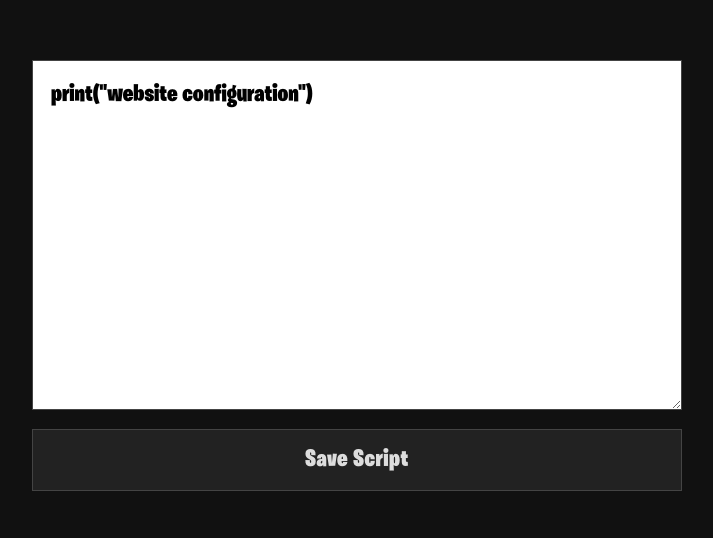
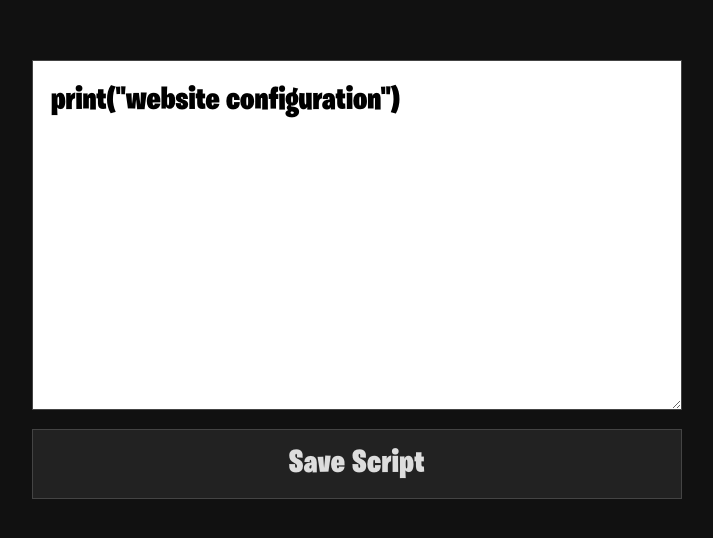
Before and after one commit to hehefhgdfgt/lua-script-manager, a website: page public/index.html in a window 1280 px wide. Shown: the whole page, without its empty margins (283-996 px from the left). Drawn offline with Linux system fonts and the light colour scheme.

Commit message:
Increase font size to 32px for sharper display

```diff
--- a/public/index.html
+++ b/public/index.html
@@ -30,13 +30,14 @@
             border: 1px solid #444;
             padding: 18px;
             font-family: 'Fortnite', cursive;
-            font-size: 24px;
+            font-size: 32px;
             resize: vertical;
             box-sizing: border-box;
             line-height: 1.4;
             -webkit-font-smoothing: antialiased;
             -moz-osx-font-smoothing: grayscale;
             text-rendering: optimizeLegibility;
+            image-rendering: -webkit-optimize-contrast;
         }
         textarea:focus {
             outline: none;
@@ -50,12 +51,13 @@
             color: #ddd;
             border: 1px solid #444;
             font-family: 'Fortnite', cursive;
-            font-size: 24px;
+            font-size: 32px;
             cursor: pointer;
             letter-spacing: 0.5px;
             -webkit-font-smoothing: antialiased;
             -moz-osx-font-smoothing: grayscale;
             text-rendering: optimizeLegibility;
+            image-rendering: -webkit-optimize-contrast;
         }
         button:hover {
             background: #333;
```
